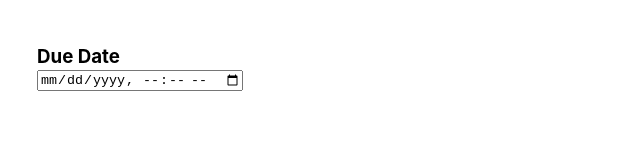
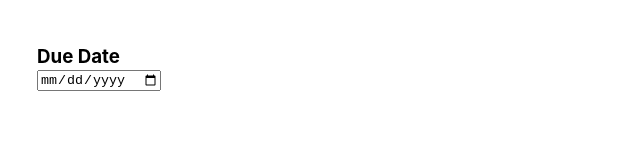
Before and after one commit to raeyoung-kim/week-todo, a React (Create React App) app: page /add in a window 1280 px wide. Shown: the part 535-695 px from the top of the page, without its empty margins (319-959 px from the left). Built offline with nearby package versions, Linux system fonts and the light colour scheme.

Commit message:
(Due Date) 오늘 또는 이전일 경우 폰트 레드 컬러

```diff
--- a/src/components/TodoItem/index.tsx
+++ b/src/components/TodoItem/index.tsx
@@ -6,6 +6,7 @@ import {
 } from 'react-icons/md';
 import classNames from 'classnames';
 import styles from './TodoItem.module.css';
+import { getCurrentWeek } from 'src/services/utils';
 interface Props {
   data: Todo;
   onDelete: (data: Todo) => void;
@@ -13,6 +14,8 @@ interface Props {
 }
 
 const TodoItem: React.FC<Props> = ({ data, onDelete, onChangeCheck }) => {
+  const { today } = getCurrentWeek();
+
   return (
     <article className={styles.container}>
       <div className={styles.inner}>
@@ -35,13 +38,18 @@ const TodoItem: React.FC<Props> = ({ data, onDelete, onChangeCheck }) => {
               [styles.checked]: data.isCheck,
               [styles.unchecked]: !data.isCheck,
               [styles.todo_color_red]:
-                data.date < new Date().toISOString() && !data.isCheck,
+                data.date <= today.slice(0, 10) && !data.isCheck,
             })}
           >
             {data.title}
           </p>
-          <p className={styles.date}>
-            {data.date.slice(0, 10)} {data.date.slice(11, 17)}
+          <p
+            className={classNames(styles.date, {
+              [styles.todo_color_red]:
+                data.date <= today.slice(0, 10) && !data.isCheck,
+            })}
+          >
+            due date: {data.date.slice(0, 10)}
           </p>
         </a>
       </div>
--- a/src/containers/WriteTodo/index.tsx
+++ b/src/containers/WriteTodo/index.tsx
@@ -112,8 +112,8 @@ const WriteTodo: React.FC<Props> = ({ data, type }) => {
       <div className={styles.duedate_wrapper}>
         <h3>Due Date</h3>
         <input
-          type="datetime-local"
-          min={currentWeek.dates[0].slice(0, 16)}
+          type="date"
+          min={currentWeek.dates[0].slice(0, 10)}
           value={data?.date}
           onChange={(e) => {
             setTodoData({
```
Also changed, not shown: 1 other file (tests, documents, lock files or other folders).
